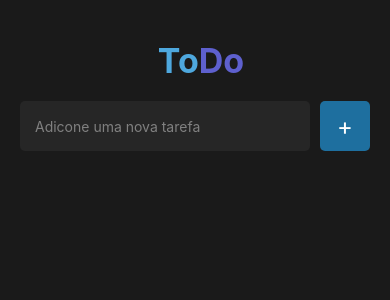
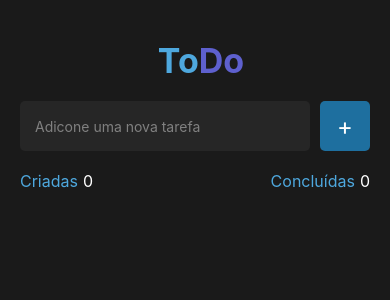
Before and after one commit to joaomalfatti/ToDo, a React Native app: screen / in a window 390 px wide. Shown: the top 300 px of the page. Built offline with nearby package versions, Linux system fonts and the light colour scheme; grey boxes are pictures that could not be loaded.

Commit message:
Foi criado o container do status, de concluída ou criadas

```diff
--- a/src/screens/Home/index.tsx
+++ b/src/screens/Home/index.tsx
@@ -25,11 +25,6 @@ export default function Home(){
         <Text style={styles.listDO}>
           Do
         </Text>
-
-
-
-
-
       </View>
 
       {/* View parte do input e o botão */}
@@ -46,6 +41,26 @@ export default function Home(){
         </TouchableOpacity>
 
       </View>
+
+      {/* View parte do status */}
+      <View style={styles.statusContainer}>
+        <View style={styles.status}>
+          <Text style={styles.statusText}>
+            Criadas
+          </Text>
+          <Text style={styles.statusCount}>
+            0
+          </Text>
+        </View>
+        <View style={styles.status}>
+          <Text style={styles.statusText}>
+            Concluídas
+          </Text>
+          <Text style={styles.statusCount}>
+            0
+          </Text>
+        </View>
+      </View>
     </View>
   );
 }
--- a/src/screens/Home/styles.ts
+++ b/src/screens/Home/styles.ts
@@ -52,5 +52,24 @@ export const styles = StyleSheet.create({
   addButtonText:{
     color: '#FFF',
     fontSize: 24,
-  }
+  },
+  statusContainer:{
+    flexDirection: 'row',
+    justifyContent: 'space-between',
+    marginBottom: 20,
+  },
+  status:{
+    flexDirection: 'row',
+    alignItems: 'center',
+  },
+  statusText:{
+    color: '#4EA8DE',
+    fontSize: 16,
+    marginRight: 5,
+  },
+  statusCount:{
+    color: '#FFF',
+    fontSize: 16,
+  },
+
 })
```
